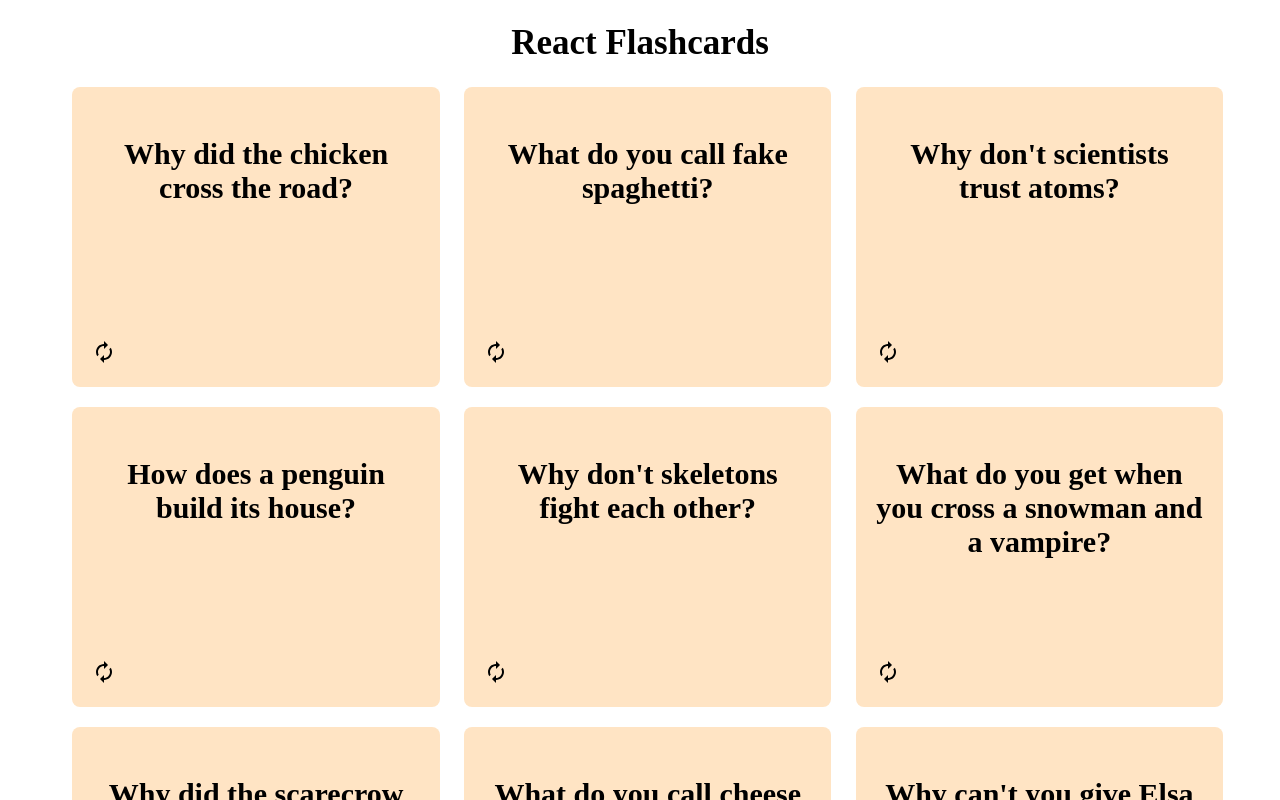
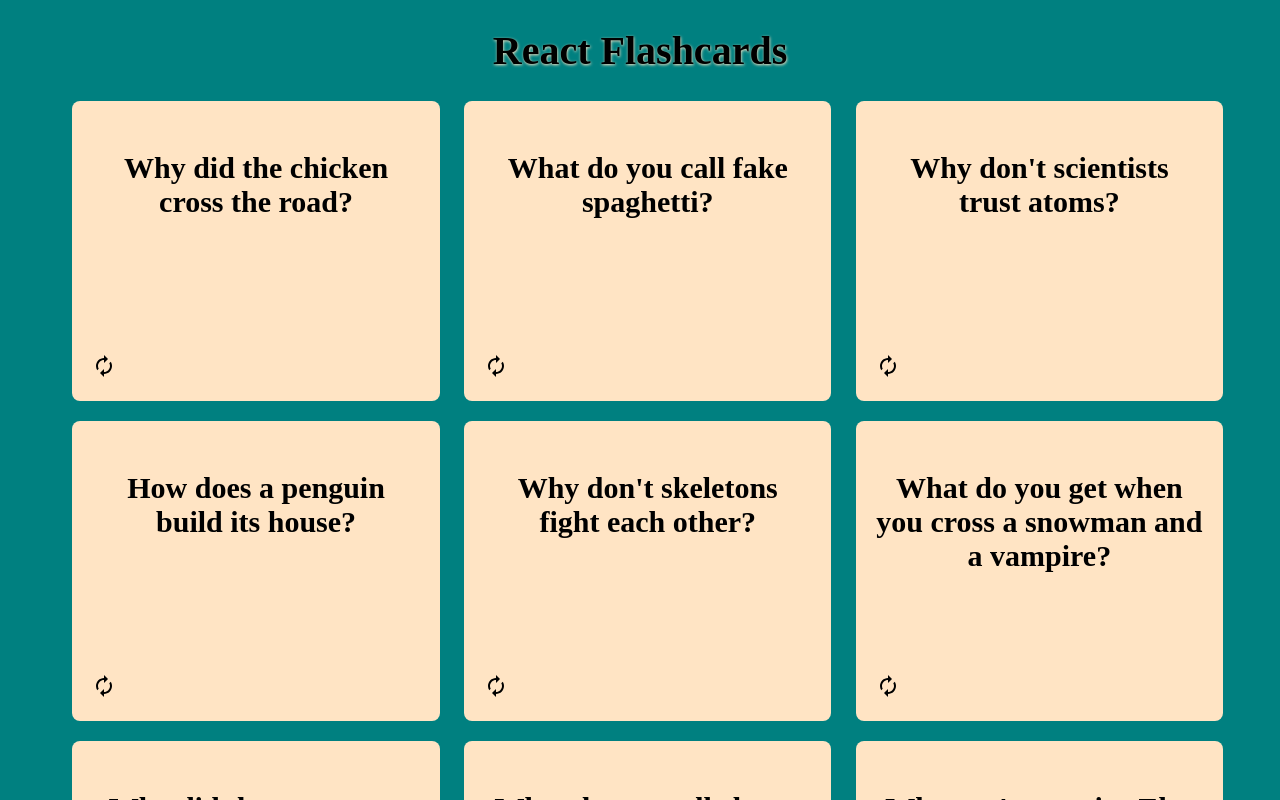
Before and after one commit to maritmoe/react-flashcards, a React (Vite) app: page / in a window 1280 px wide. Shown: the top 800 px of the page. Built offline with nearby package versions, Linux system fonts and the light colour scheme.

Commit message:
Colour update

```diff
--- a/src/App.css
+++ b/src/App.css
@@ -1,4 +1,9 @@
 #title {
   text-align: center;
-  font-size: 35px;
+  font-size: 40px;
+  text-shadow: 0.5px 0.5px 3px bisque;
 }
+
+body {
+  background-color: teal;
+}
```
